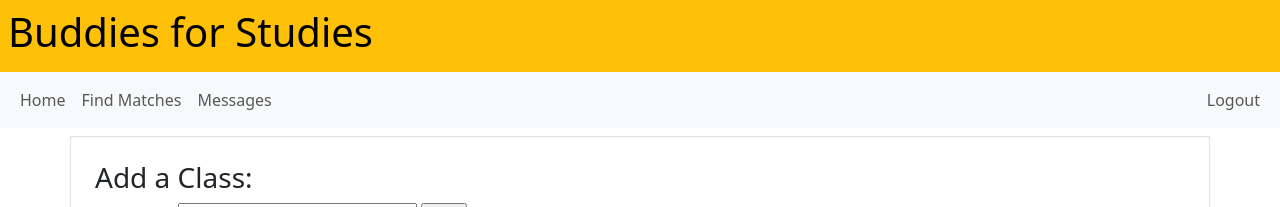
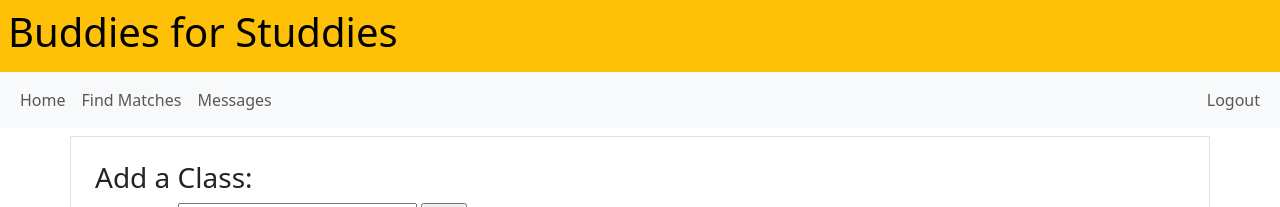
Before and after one commit to rafid-mirza/study-buddy-website, a Django app: page /buddiesforstudies/addclass in a window 1280 px wide. Shown: the top 207 px of the page. Run offline with Django 4.2, Linux system fonts and the light colour scheme; the visitor is signed in with stand-in values (Sample User, id 1); some libraries are stand-ins or nearby versions.

Commit message:
Revert "Merge pull request #21 from uva-cs3240-s22/otherBranch"
This reverts commit 6d8a7bf435b7d0da3fd4ad7ea6f7829ac4edee1c, reversing
changes made to 61b6320b9895f2e68bb44d5bea7ad4d15237379b.

revert	modified:   buddiesforstudies/templates/add_class.html

```diff
--- a/buddiesforstudies/templates/add_class.html
+++ b/buddiesforstudies/templates/add_class.html
@@ -16,7 +16,7 @@
     <body class="d-flex flex-column min-vh-100">
         {% if user.is_authenticated %}
             <div class="p-2 bg-warning text-black text-left">
-                <h1>Buddies for Studies</h1>
+                <h1>Buddies for Studdies</h1>
             </div>
 
             <!-- A grey horizontal navbar that becomes vertical on small screens -->
```
